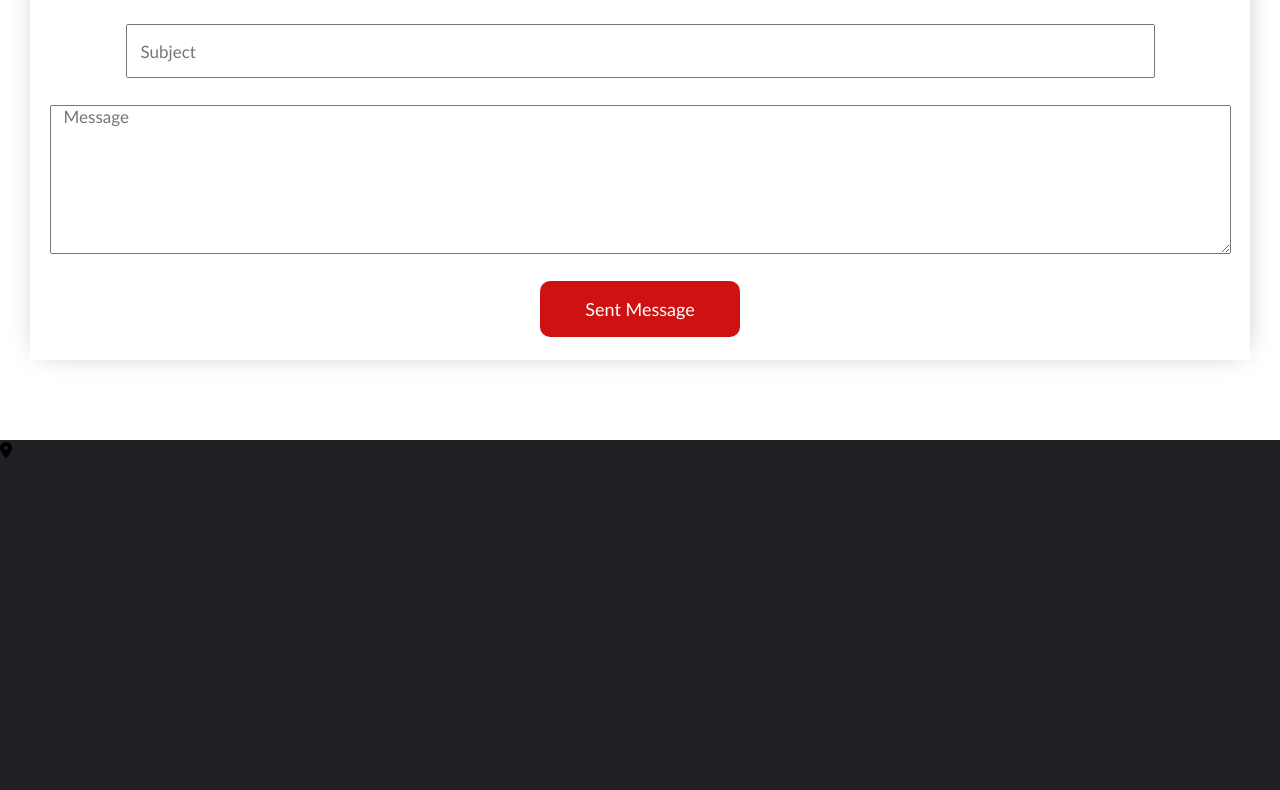
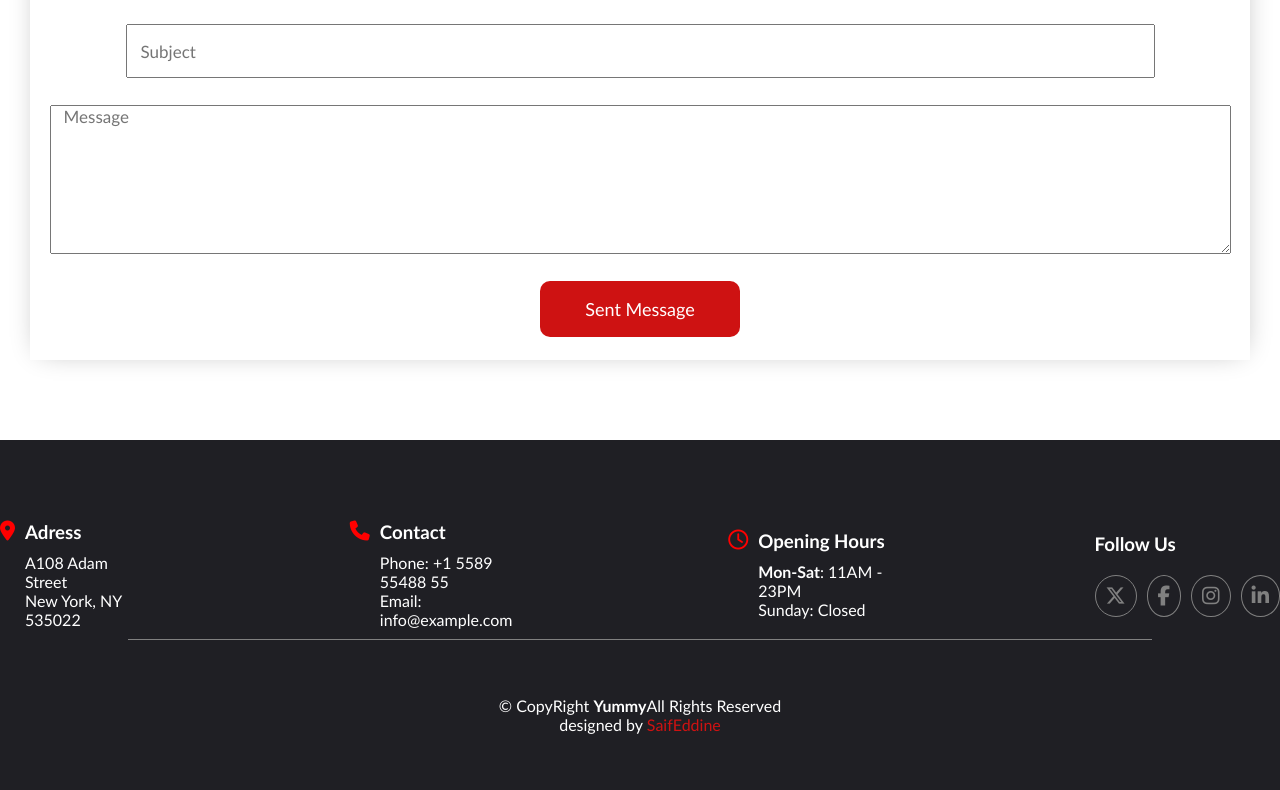
Before and after one commit to saifdin0101/JavaScript_DOM_Final_Project_SaifEddineElaydi, a plain HTML site: page index.html in a window 1280 px wide. Shown: the part 4926-5716 px from the top of the page. Drawn offline with Linux system fonts and the light colour scheme.

Commit message:
end footer

```diff
--- a/index.html
+++ b/index.html
@@ -301,20 +301,57 @@
 
         </div>
         <footer>
-            <div class="bigDiv-11">
+            <div class="footer-1">
+                <div class="ft-1">
+                    <div><i class="fa-solid fa-location-dot"></i></div>
+                    <div class="ft-2">
+                        <div><h3>Adress</h3></div>
+                        <div>A108 Adam Street <br> New York, NY 535022</div>
+                    </div>
+                </div>
+                <div class="ft-1">
+                    <div><i class="fa-solid fa-phone"></i></div>
+                    <div class="ft-2">
+                        <div><h3>Contact</h3></div>
+                        <div>Phone: +1 5589 55488 55 <br> Email: info@example.com</div>
+                    </div>
+                </div>
+                <div class="ft-1">
+                    <div><i class="fa-regular fa-clock"></i></div>
+                    <div class="ft-2">
+                        <div><h3>Opening Hours</h3></div>
+                        <div><b>Mon-Sat</b>: 11AM - 23PM<br> Sunday: Closed</div>
+                    </div>
+                </div>
                 <div>
-                    <div>
-                        <i class="fa-solid fa-location-dot"></i>
+                    <div><h3>Follow Us</h3></div>
+                    <div class="ft-3">
 
+                        <i class="fa-brands fa-x-twitter"></i>
+                        <i class="fa-brands fa-facebook-f"></i>
+                        <i class="fa-brands fa-instagram"></i>
+                        <i class="fa-brands fa-linkedin-in"></i>
                     </div>
-                    <div></div>
-                    <div></div>
-                    <div></div>
+                </div>
+
+
+
+
+
+
+
+
+
+            </div>
+            <div class="footer-2">
+                <div>
+                    &#169; CopyRight <b>Yummy</b>All Rights Reserved <br> designed by <span class="red">SaifEddine</span>
 
                 </div>
-                <div></div>
 
             </div>
+
+
 
 
         </footer>
--- a/public/css/app.css
+++ b/public/css/app.css
@@ -504,9 +504,65 @@ nav div h1 span {
 .mini-7 textarea {
   font-size: 17px;
 }
-.bigDiv-11 {
+footer {
   height: 350px;
   width: 100%;
   background-color: rgb(31, 31, 36);
   margin-top: 500px;
+  display: flex;
+  justify-content: center;
+  align-items: center;
+  flex-direction: column;
 }
+.footer-1{
+  display: flex;
+  justify-content: center;
+  align-items: center;
+  color: white;
+  gap: 200px;
+  padding-top: 80px;
+}
+.footer-1 i {
+  color: red;
+  font-size: 20px;
+
+}
+.ft-1{
+  display: flex;
+  gap: 10px;
+}
+.ft-2{
+  display: flex;
+  flex-direction: column;
+  row-gap: 10px;
+
+}
+
+.ft-3{
+  display: flex;
+  padding-top: 20px;
+  gap: 10px;
+}
+.ft-3 i {
+  border-radius: 50%;
+  color: gray;
+  border: 1px solid gray;
+  padding: 10px;
+}
+.ft-3 i:hover{
+   color: red;
+   border-color: red;
+   transition: 0.4s;
+}
+.footer-2{
+  height: 150px;
+  width: 80%;
+
+  display: flex;
+  justify-content: center;
+  align-items: center;
+  border-top: 1px solid gray;
+  color: white;
+  text-align: center;
+  margin-top: 10px;
+}
```
